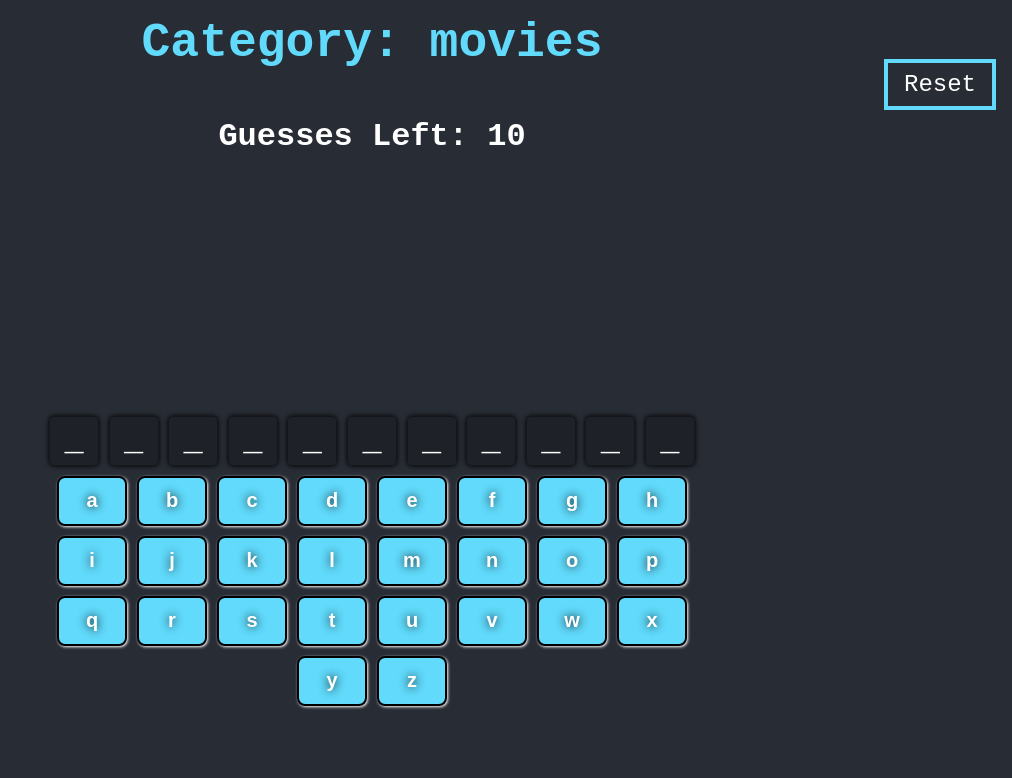
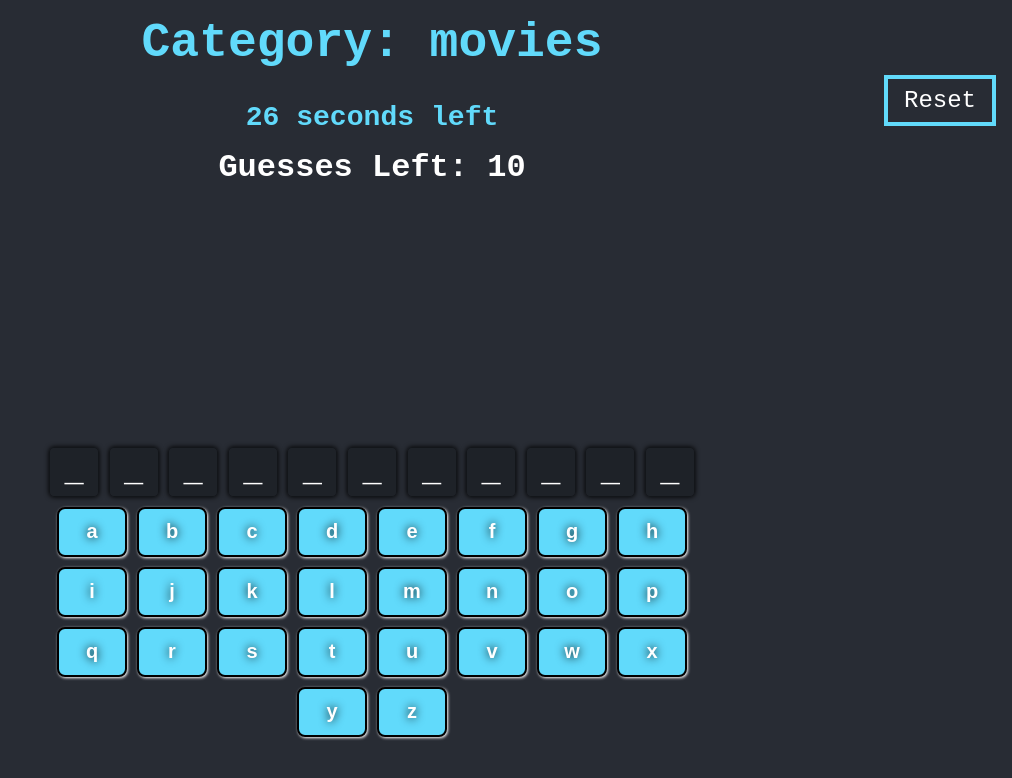
Before and after one commit to bcrisp084/Lets-play-Hangman, a React (Vite) app: page / in a window 1280 px wide. Both pictures are taken after a click on the button "Start Game". Shown: the top 778 px of the page, without its empty margins (268-1280 px from the left). Built offline with nearby package versions, Linux system fonts and the light colour scheme.

Commit message:
added a timer component

```diff
--- a/src/Pages/Game.jsx
+++ b/src/Pages/Game.jsx
@@ -4,6 +4,7 @@ import categories from "../utils/categories.js";
 import Keyboard from "../components/Keyboard/Keyboard.jsx";
 import Word from "../components/Word/Word.jsx";
 import Reset from "../components/Reset/Reset.jsx";
+import Timer from "../components/Timer/Timer.jsx";
 import { useParams } from "react-router";
 
 const Game = () => {
@@ -13,14 +14,16 @@ const Game = () => {
   const [guessedLetters, setGuessedLetters] = useState([]);
   const [gameOver, setGameOver] = useState(false);
   const [gameWon, setGameWon] = useState(false);
+  const [time, setTime] = useState(30);
   const params = useParams();
   const category = params.category;
-  console.log("word", currentWord);
+  console.log("category", category);
 
   useEffect(() => {
     const index = Math.floor(Math.random() * categories[category].length);
     const word = categories[category][index];
     setCurrentWord(word); // Set the word state
+    handleTimer();
   }, [category]);
 
   const handleKeyClick = (key) => {
@@ -45,13 +48,25 @@ const Game = () => {
     setDisabledKeys([...disabledKeys, key]);
   };
 
+  const handleTimer = () => {
+    const timerInterval = setInterval(() => {
+      setTime((prev) => {
+        if (prev === 0) {
+          clearInterval(timerInterval);
+          return 0;
+        }
+        return prev - 1;
+      });
+    }, 1000);
+  };
+
   const handleReset = () => {
-    setCurrentWord("");
     setDisabledKeys([]);
     setIncorrectGuesses(10);
     setGuessedLetters([]);
     setGameOver(false);
     setGameWon(false);
+    setTime(30);
   };
 
   return (
@@ -60,6 +75,7 @@ const Game = () => {
         <Reset handleClick={handleReset} />
         <div className="heading">
           <h1>Category: {category}</h1>
+          <Timer time={time} />
         </div>
       </div>
       {gameOver ? (
--- /dev/null
+++ b/src/components/Timer/Timer.jsx
@@ -0,0 +1,16 @@
+/* eslint-disable react/prop-types */
+const Timer = ({ time }) => {
+  return (
+    <div>
+      <h3>
+        {time > 1
+          ? time + " seconds left"
+          : time === 1
+          ? time + " second left"
+          : "Times up!"}
+      </h3>
+    </div>
+  );
+};
+
+export default Timer;
```
